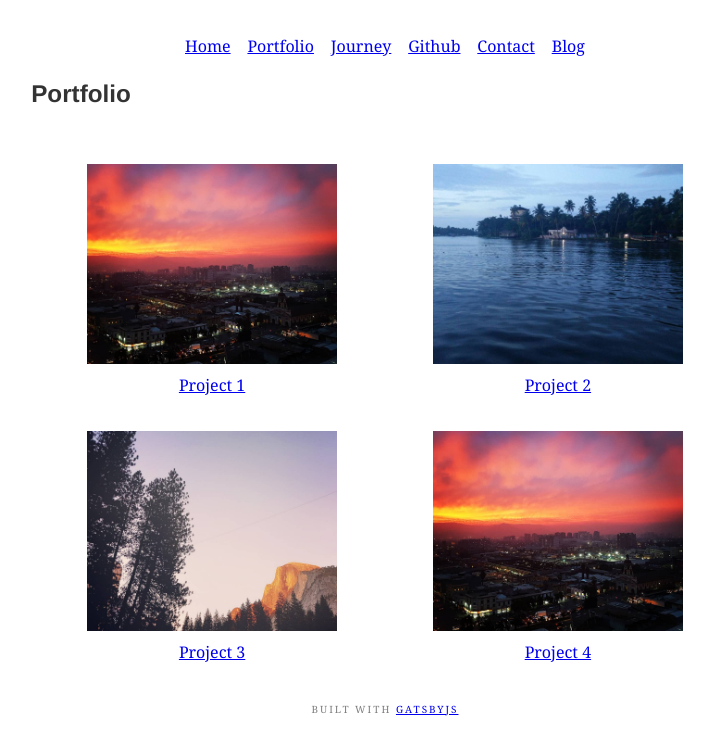
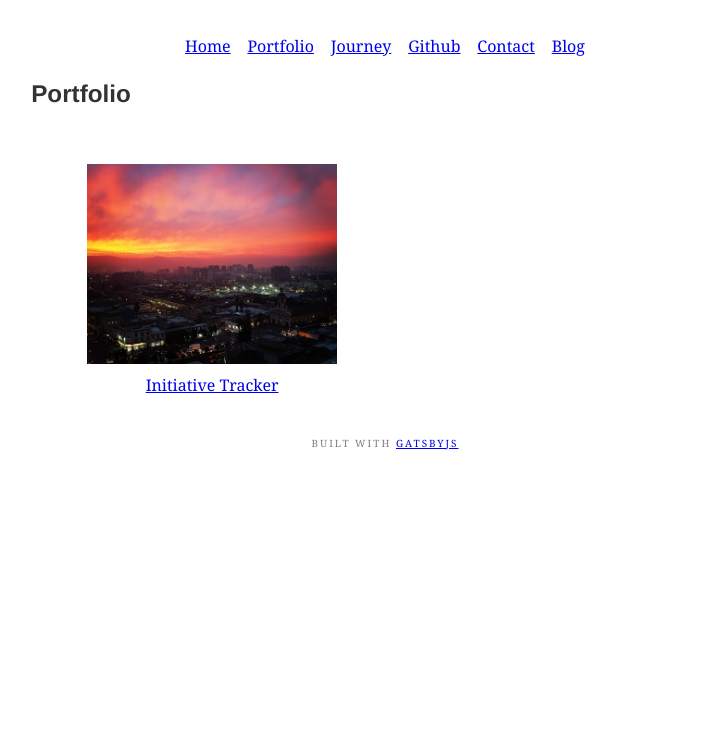
Before and after one commit to bradygp/bradygp.github.io, a Gatsby site: page /portfolio in a window 1280 px wide. Shown: the whole page, without its empty margins (255-969 px from the left). Built offline with nearby package versions, Linux system fonts and the light colour scheme; Gatsby itself is replaced by a stand-in of ours; some packages are replaced by stand-ins of ours.

Commit message:
changed portfolio to include an upcoming project, changed bio to remove template content

```diff
--- a/src/data/bio.js
+++ b/src/data/bio.js
@@ -1,5 +1,3 @@
-const data = `Written by Sai Krishna who loves to build new stuff.
-Sometimes not really useful but cool stuff. Previously built SpotPlay,
-mHotspot, reymusic.co`
+const data = `Brady has worked has a full-stack developer since 2013. He enjoys Tabletop Role Playing Games (Pathfinder) and competes in Nosework with his dog Cecil.`
 
 export default data
--- a/src/data/portfolio.js
+++ b/src/data/portfolio.js
@@ -1,40 +1,12 @@
 import Image1 from './../assets/images/image1.jpg'
-import Image2 from './../assets/images/image2.jpg'
-import Image3 from './../assets/images/image3.jpg'
 
 const data = [
   {
-    title: 'Project 1',
+    title: 'Initiative Tracker',
     website: 'https://example.com',
-    description: ` Lorem ipsum dolor sit amet, consectetur adipiscing elit, sed do
-    eiusmod tempor incididunt ut labore et dolore magna aliqua. At augue
-    eget arcu dictum varius duis.`,
+    description: `A client-side initiative tracker for pathfinder. Supports a single saved session in the brower cache.`,
     image: Image1,
-  },
-  {
-    title: 'Project 2',
-    website: 'https://example.com',
-    description: ` Lorem ipsum dolor sit amet, consectetur adipiscing elit, sed do
-    eiusmod tempor incididunt ut labore et dolore magna aliqua. At augue
-    eget arcu dictum varius duis.`,
-    image: Image2,
-  },
-  {
-    title: 'Project 3',
-    website: 'https://example.com',
-    description: ` Lorem ipsum dolor sit amet, consectetur adipiscing elit, sed do
-    eiusmod tempor incididunt ut labore et dolore magna aliqua. At augue
-    eget arcu dictum varius duis.`,
-    image: Image3,
-  },
-  {
-    title: 'Project 4',
-    website: 'https://example.com',
-    description: ` Lorem ipsum dolor sit amet, consectetur adipiscing elit, sed do
-    eiusmod tempor incididunt ut labore et dolore magna aliqua. At augue
-    eget arcu dictum varius duis.`,
-    image: Image1,
-  },
+  }
 ]
 
 export default data
```
